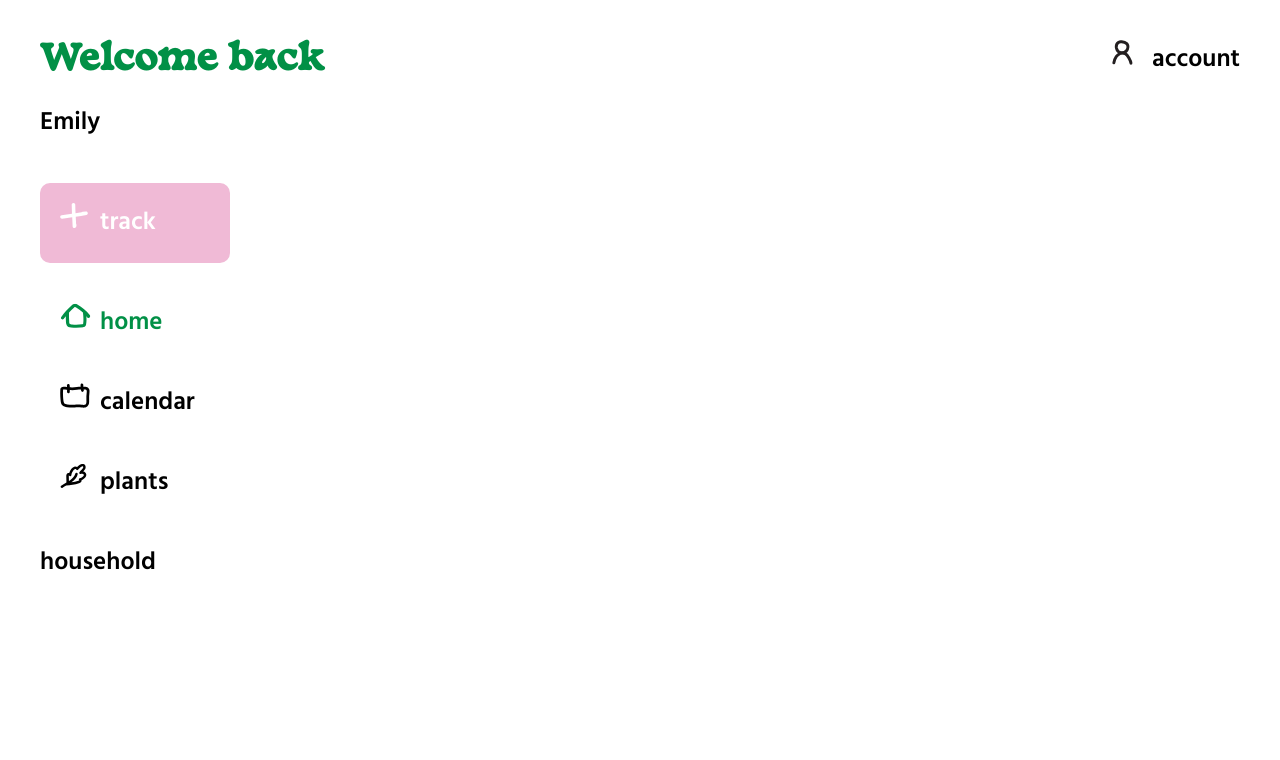
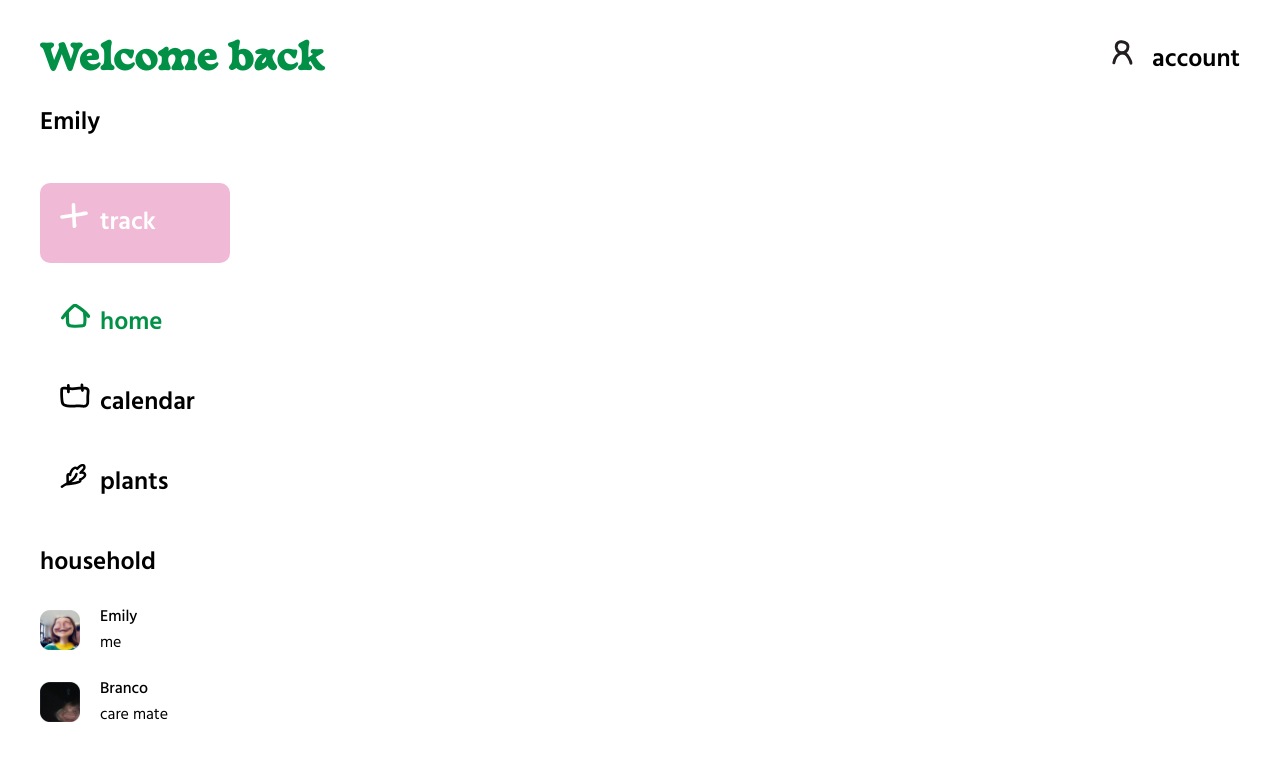
Before and after one commit to emilyberghen/hoya, a React (Create React App) app: page / in a window 1280 px wide. Shown: the top 760 px of the page. Built offline with nearby package versions, Linux system fonts and the light colour scheme.

Commit message:
add users to household

```diff
--- a/src/App.js
+++ b/src/App.js
@@ -15,6 +15,9 @@ import Track from "./pages/Track";
 import Plants from "./pages/Plants";
 import Account from "./pages/Account";
 
+import Users from "./components/Users";
+import data from "./data/users.json";
+
 function App() {
   const [titles, setTitles] = useState({
     title: "Welcome back",
@@ -24,7 +27,7 @@ function App() {
     <div className="App">
       <Router>
         <header>
-          <div>
+          <div className="container">
             <h1>{titles.title}</h1>
             <h2>{titles.subtitle}</h2>
             <nav>
@@ -99,6 +102,7 @@ function App() {
             </nav>
 
             <h2>household</h2>
+            <Users users={data} />
           </div>
         </header>
 
--- a/src/App.scss
+++ b/src/App.scss
@@ -59,6 +59,10 @@ ul {
   padding: 0;
 }
 
+.medium {
+  font-weight: 500;
+}
+
 .App {
   margin: var(--margin-m);
   display: flex;
@@ -70,7 +74,7 @@ header {
   width: 240px;
   margin-right: calc(var(--margin-m) * 3);
 
-  div {
+  .container {
     position: fixed;
   }
 }
@@ -150,6 +154,19 @@ nav {
   }
 }
 
+header {
+  .user {
+    display: flex;
+    align-items: center;
+    margin-bottom: var(--margin-s);
+
+    img {
+      width: 40px;
+      margin-right: var(--margin-s);
+    }
+  }
+}
+
 main {
   .plants {
     display: grid;
--- /dev/null
+++ b/src/components/User.js
@@ -0,0 +1,15 @@
+import React from "react";
+
+function User({ name, image, type }) {
+  return (
+    <section className="user">
+      <img src={image} alt={name}></img>
+      <div>
+        <p className="medium">{name}</p>
+        {type === "admin" ? <p>me</p> : <p>care mate</p>}
+      </div>
+    </section>
+  );
+}
+
+export default User;
--- /dev/null
+++ b/src/components/Users.js
@@ -0,0 +1,14 @@
+import React from "react";
+import User from "./User";
+
+function Users({ users }) {
+  return (
+    <>
+      {users.map((user, i) => (
+        <User key={i} {...user} />
+      ))}
+    </>
+  );
+}
+
+export default Users;
--- /dev/null
+++ b/src/data/users.json
@@ -0,0 +1,14 @@
+[
+  {
+    "name": "Emily",
+    "email": "emily@hoya.digital",
+    "image": "images/emily.jpg",
+    "type": "admin"
+  },
+  {
+    "name": "Branco",
+    "email": "branco@hoya.digital",
+    "image": "images/branco.jpg",
+    "type": "friend"
+  }
+]
```
Also changed, not shown: public/images/branco.jpg (added), public/images/emily.jpg (added).
